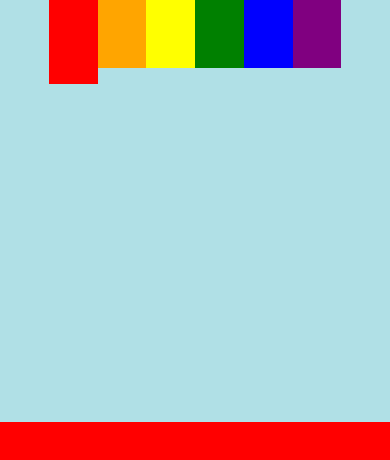
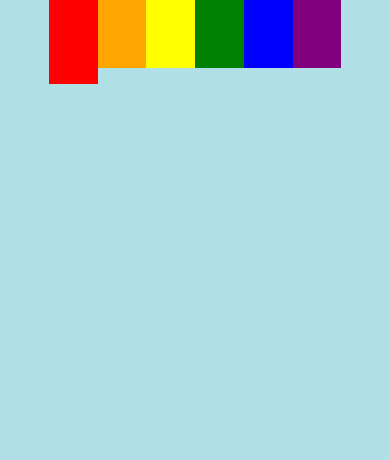
Before and after one commit to Mic-J-Lee/Android-only-youniverse, a React Native app: screen / in a window 390 px wide. Shown: the top 460 px of the page. Built offline with nearby package versions, Linux system fonts and the light colour scheme.

Commit message:
cleaned up file structure

```diff
--- a/index.js
+++ b/index.js
@@ -1,4 +1,4 @@
 import { AppRegistry } from 'react-native';
-import App from './App';
+import App from './src/App';
 
 AppRegistry.registerComponent('YouNiVerse', () => App);
--- a/App.js
+++ b/src/App.js
@@ -1,6 +1,7 @@
 import React, { Component } from 'react';
 import { AppRegistry, View, Alert } from 'react-native';
 import Rainbow from './components/Rainbow/Rainbow';
+import AudioToPicture from './screens/AudioToPicture/AudioToPicture'
 
 export default class App extends Component {
   constructor() {
@@ -53,8 +54,9 @@ export default class App extends Component {
                  activeColor={this.state.activeColor}
                  rainbowStatus={this.state.rainbowStatus}
                  _toggleStripe={this._toggleStripe.bind(this)} />
-        <View style={{flex: 4, backgroundColor: 'powderblue'}} />
-        <View style={{flex: 5, backgroundColor: 'red'}} />
+        <View style={{flex: 9, backgroundColor: 'powderblue'}}>
+          {this.state.activeColor == 'red' && <AudioToPicture/>}
+        </View>
       </View>
     );
   }
--- a/components/Rainbow/Rainbow.js
+++ b/src/components/Rainbow/Rainbow.js
@@ -1,5 +1,5 @@
 import React, { Component } from 'react';
-import { TouchableOpacity, View } from 'react-native';
+import { View } from 'react-native';
 import Stripe from './Stripe'
 
 export default class Rainbow extends Component {
--- a/components/Rainbow/Stripe.js
+++ b/src/components/Rainbow/Stripe.js
@@ -1,5 +1,5 @@
 import React, { Component } from 'react';
-import { TouchableOpacity, View, Alert } from 'react-native';
+import { TouchableOpacity, View } from 'react-native';
 
 export default class Stripe extends Component {
 
--- /dev/null
+++ b/src/screens/AudioToPicture/AudioToPicture.js
@@ -0,0 +1,13 @@
+import React, { Component } from 'react';
+import { TouchableOpacity, View } from 'react-native';
+
+export default class AudioToPicture extends Component {
+
+  render() {
+    return (
+      <View style={{flex: 1}}>
+        <TouchableOpacity style={{flex: 1}} />
+      </View>
+    );
+  }
+}
```
Also changed, not shown: 2 other files (tests, documents, lock files or other folders).
